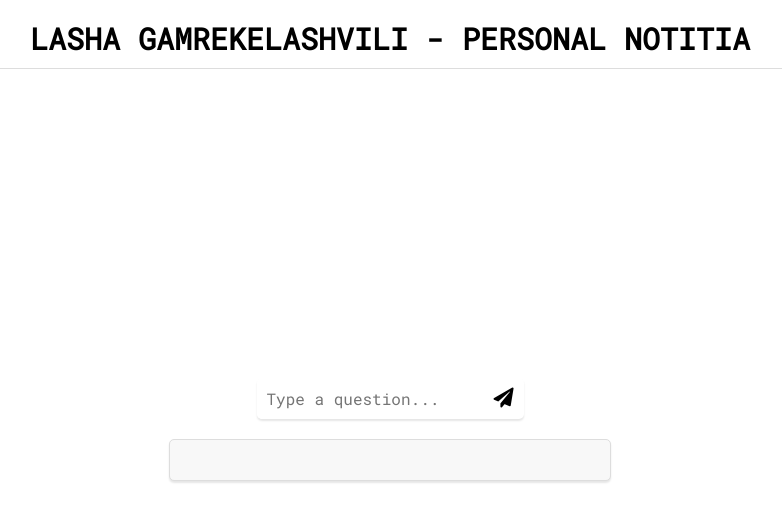
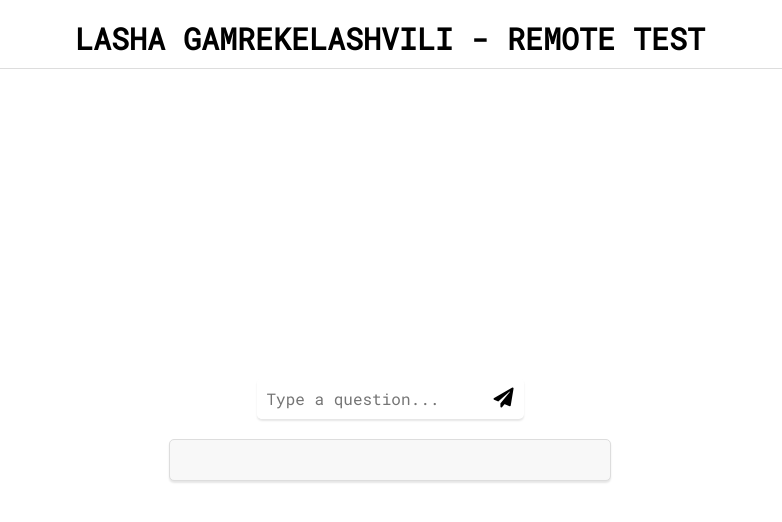
Before and after one commit to lasha-gamrekelashvili/personalis-notitia-client, an Angular app: page / in a window 1280 px wide. Shown: the top 522 px of the page, without its empty margins (250-1032 px from the left). Built offline with nearby package versions, Linux system fonts and the light colour scheme.

Commit message:
remote test

```diff
--- a/src/app/input-output/input-output.component.html
+++ b/src/app/input-output/input-output.component.html
@@ -1,6 +1,6 @@
 <body>
     <div class="header">
-        <h1 class="header-title">Lasha Gamrekelashvili - Personal Notitia</h1>
+        <h1 class="header-title">Lasha Gamrekelashvili - Remote Test</h1>
     </div>
 
     <div class="chatbot-container">
```
